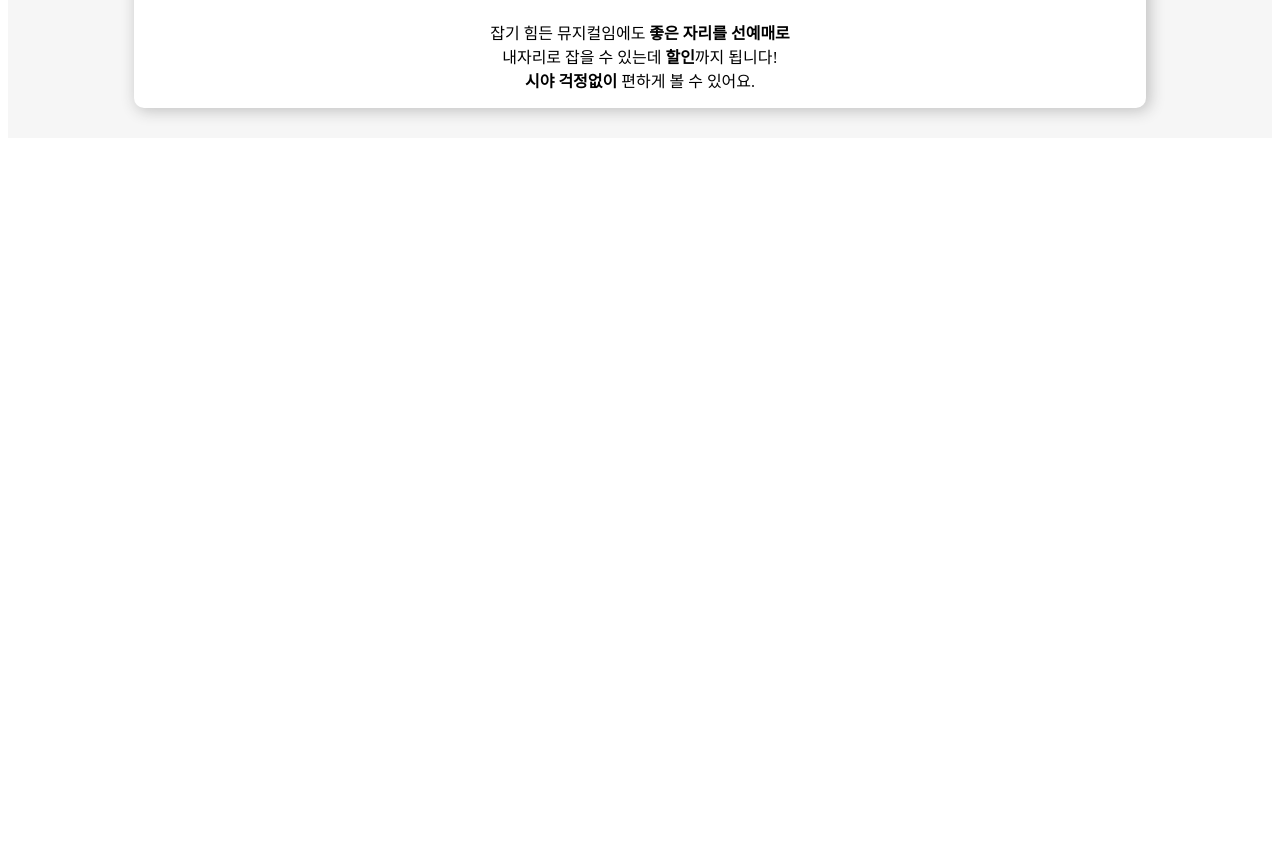
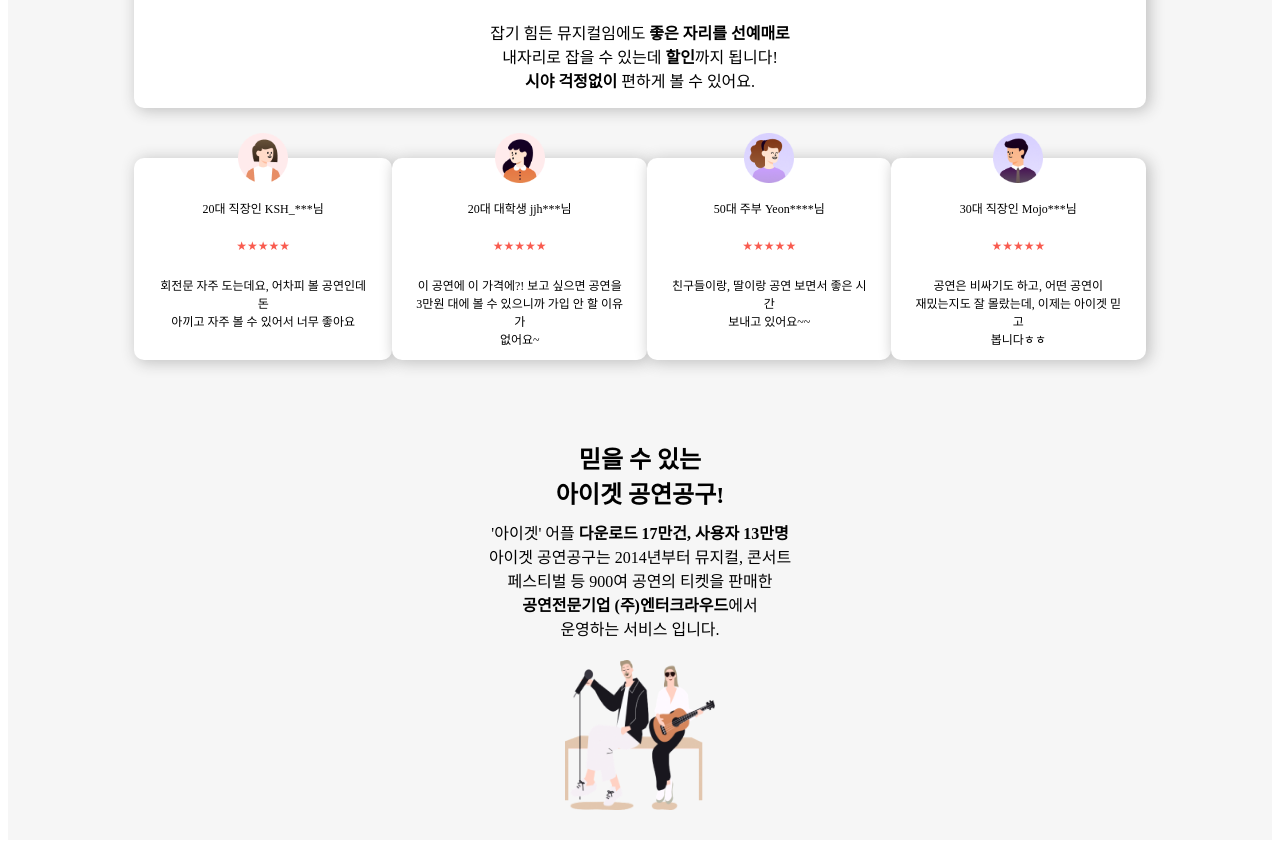
Before and after one commit to minbok-1998/igetproject, a Next.js app: page /main in a window 1280 px wide. Shown: the part 620-1468 px from the top of the page. Before the commit the page ends 800 px from the top, so only its background shows below. Built offline with nearby package versions, Linux system fonts and the light colour scheme.

Commit message:
pages/main/index.js완성

```diff
--- a/components/Footer.js
+++ b/components/Footer.js
@@ -43,11 +43,14 @@
     justify-content: space-between;
 
     div {
+        display: flex;
         width: 70px;
         height: 70px;
         color: #fff;
         border: 2px solid #fff;
         border-radius: 50%;
+        align-items: center;
+        justify-content: center;
     }
 `
 
--- a/components/review.js
+++ b/components/review.js
@@ -1,8 +1,12 @@
 import Image from 'next/image';
 import styled from "styled-components";
-import img from '../public/images/profile_best.png';
+import bestReviewer from '../public/images/profile_best.png';
+import profile1 from '../public/images/profile_1.png'
+import profile2 from '../public/images/profile_2.png'
+import profile3 from '../public/images/profile_3.png'
+import profile4 from '../public/images/profile_4.png'
 
-const Wrap = styled.div`
+const Best = styled.div`
   display: flex;
   flex-direction: column;
   align-items: center;
@@ -11,35 +15,118 @@
   -webkit-box-shadow: 3px 2px 15px 1px #C1C1C1;
   box-shadow: 3px 2px 15px 1px #C1C1C1;
   border-radius: 10px;
+  margin: 0 0 50px 0;
 
   p {
     text-align: center;
   }
-
-  p:nth-child(3) {
-    color: #F95B4F;
-    margin: 10px 0 10px 0;
-  }
 `
 
-const Img = styled.div`
+const Star = styled.p`
+  color: #F95B4F;
+  margin: 10px 0 10px 0;
+`
+
+const Img = styled.span`
   position: relative;
   margin: -25px 0 0 0;
 `
 
+const Wrap = styled.div`
+  display: flex;
+  width: 80%;
+  justify-content: space-between;
+
+  div {
+    display: flex;
+    flex-direction: column;
+    background-color: #fff;
+    -webkit-box-shadow: 3px 2px 15px 1px #C1C1C1;
+    box-shadow: 3px 2px 15px 1px #C1C1C1;
+    border-radius: 10px;
+    align-items: center;
+    padding: 0 10px 0 10px;
+  }
+
+  p {
+    font-size: 12px;
+    font-weight: 400;
+    padding: 0 10px 0 10px;
+    text-align: center;
+  }
+
+  span {
+    display: block;
+  }
+`
+
 export default function Review() {
     return (
-        <Wrap>
+      <>
+        <Best>
             <Img>
-              <Image src={img} width={50} height={50} layout='intrinsic'/>
+              <Image src={bestReviewer} width={50} height={50} layout='intrinsic'/>
             </Img>
             <strong>뮤지컬 배우 전병준님</strong>
-            <p>★★★★★</p>
+            <Star>★★★★★</Star>
             <p>
               잡기 힘든 뮤지컬임에도 <strong>좋은 자리를 선예매로</strong><br />
               내자리로 잡을 수 있는데 <strong>할인</strong>까지 됩니다!<br />
               <strong>시야 걱정없이</strong> 편하게 볼 수 있어요.
             </p>
+        </Best>
+
+        <Wrap>
+          <div>
+            <Img>
+              <Image src={profile1} width={50} height={50} layout='intrinsic'/>
+            </Img>
+            <p>20대 직장인 KSH_***님</p>
+            <Star>★★★★★</Star>
+            <p>
+            회전문 자주 도는데요, 어차피 볼 공연인데 돈 <br/>
+            아끼고 자주 볼 수 있어서 너무 좋아요
+            </p>
+          </div>
+
+          <div>
+            <Img>
+              <Image src={profile2} width={50} height={50} layout='intrinsic'/>
+            </Img>
+            <p>20대 대학생 jjh***님</p>
+            <Star>★★★★★</Star>
+            <p>
+              이 공연에 이 가격에?! 보고 싶으면 공연을<br/>
+              3만원 대에 볼 수 있으니까 가입 안 할 이유가<br/>
+              없어요~
+            </p>
+          </div>
+
+          <div>
+            <Img>
+              <Image src={profile3} width={50} height={50} layout='intrinsic'/>
+            </Img>
+            <p>50대 주부 Yeon****님</p>
+            <Star>★★★★★</Star>
+            <p>
+              친구들이랑, 딸이랑 공연 보면서 좋은 시간<br/>
+              보내고 있어요~~
+            </p>
+          </div>
+
+          <div>
+            <Img>
+              <Image src={profile4} width={50} height={50} layout='intrinsic'/>
+            </Img>
+            <p>30대 직장인 Mojo***님</p>
+            <Star>★★★★★</Star>
+            <p>
+              공연은 비싸기도 하고, 어떤 공연이<br/>
+              재밌는지도 잘 몰랐는데, 이제는 아이겟 믿고<br/>
+              봅니다ㅎㅎ
+            </p>
+          </div>
         </Wrap>
+      </>
     )
 }
--- a/pages/api/hello.js
+++ b/pages/api/hello.js
@@ -1,5 +1,7 @@
 // Next.js API route support: https://nextjs.org/docs/api-routes/introduction
 
 export default function handler(req, res) {
-  res.status(200).json({ name: 'John Doe' })
+  res.status(200).json({
+    name: 'John Doe'
+  })
 }
--- a/pages/main/index.js
+++ b/pages/main/index.js
@@ -1,11 +1,12 @@
 import Image from 'next/image';
 import styled from "styled-components";
 
-// SectionOne 이미지
+//이미지
 import list1 from '../../public/images/list1.png';
 import list2 from '../../public/images/list2.png';
 import list3 from '../../public/images/list3.png';
 import list4 from '../../public/images/list4.png';
+import main_back2 from '../../public/images/main_back2.png'
 
 import Review from '../../components/review';
 
@@ -61,6 +62,19 @@
   }
 `
 
+const SectionThree =  styled.div`
+  display: flex;
+  flex-direction: column;
+  align-items: center;
+  background-color: #F6F6F6;
+  padding: 30px 0 30px 0;
+  text-align: center;
+
+  p {
+    margin: -10px 0 20px 0;
+  }
+`
+
 export default function MainPage() {
     return (
         <>
@@ -91,9 +105,23 @@
 
             <SectionTwo>
               <h2><span>이미 많은 분들이</span>공연공구에 참여하고 있습니다.</h2>
-
               <Review />
             </SectionTwo>
+
+            <SectionThree>
+              <h2>
+                믿을 수 있는<br/>
+                아이겟 공연공구!
+              </h2>
+              <p>
+                '아이겟' 어플 <strong>다운로드 17만건, 사용자 13만명</strong><br/>
+                아이겟 공연공구는 2014년부터 뮤지컬, 콘서트<br/>
+                페스티벌 등 900여 공연의 티켓을 판매한<br/>
+                <strong>공연전문기업 (주)엔터크라우드</strong>에서<br/>
+                운영하는 서비스 입니다.
+              </p>
+              <Image src={main_back2} width={150} height={150} layout='intrinsic' />
+            </SectionThree>
         </>
     )
 }
```
